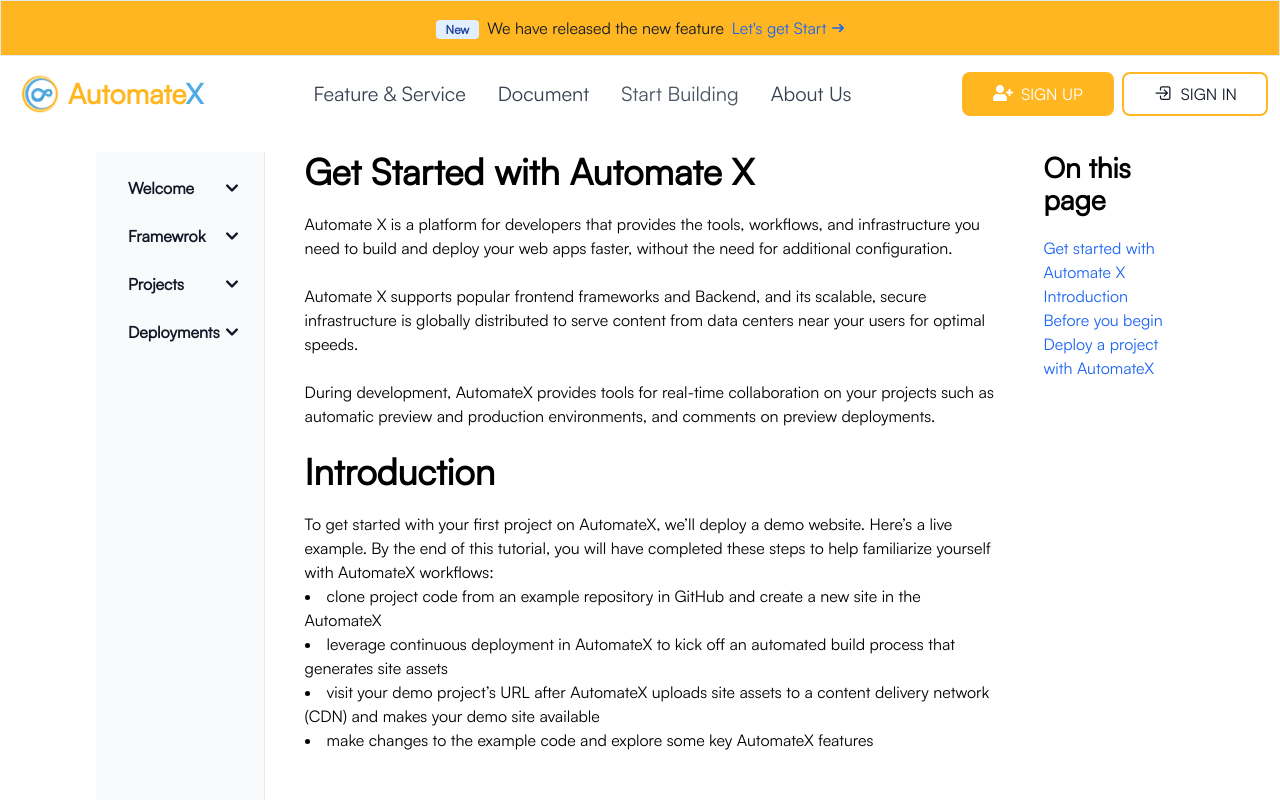
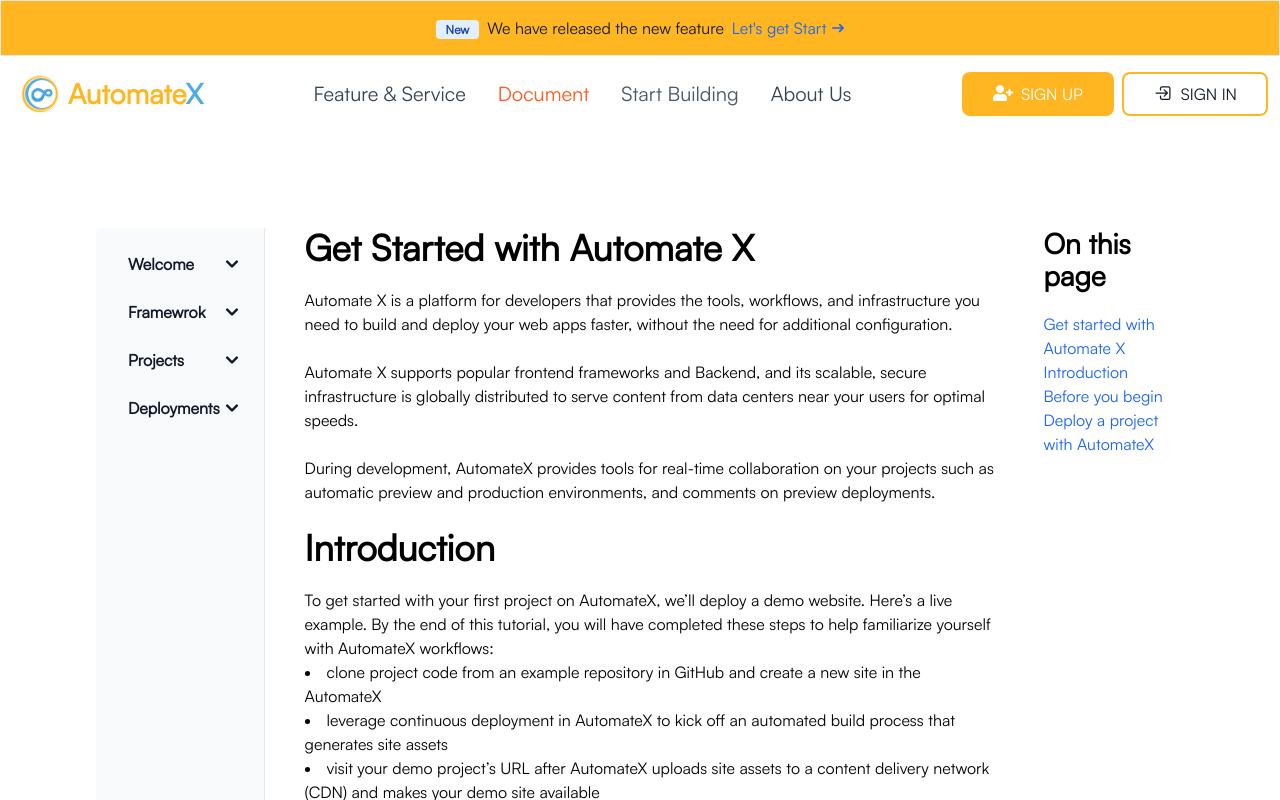
Before and after one commit to MuyleangIng/automatex-dev-script, a Next.js app: page /document in a window 1280 px wide. Shown: the top 800 px of the page. Built offline with nearby package versions, Linux system fonts and the light colour scheme; no server answers.

Commit message:
fix login with third-party-auth

```diff
--- a/src/app/document/page.js
+++ b/src/app/document/page.js
@@ -2,7 +2,7 @@ import SideBar from "./components/SideBar";
 
 function DocumentPage() {
   return (
-    <main className="flex min-h-screen items-center justify-between p-24 pt-5">
+    <main className="flex min-h-screen items-center justify-between p-24 pt-24">
       <SideBar />
     </main>
   );
--- a/src/components/HandleNavbar.js
+++ b/src/components/HandleNavbar.js
@@ -106,7 +106,12 @@ function HandleNavbar() {
                 <Navbar.Link className={'font-normal text-lg'} href="#">
                     Feature & Service
                 </Navbar.Link>
-                <Navbar.Link className={'font-normal text-lg'} href="#">
+                <Navbar.Link className={`font-normal text-lg ${
+                    pathname === '/document'
+                        ? 'text-orange-500'
+                        : 'text-gray-600'
+                }`}
+                             href="/document">
                     Document
                 </Navbar.Link>
                 <Navbar.Link
```
